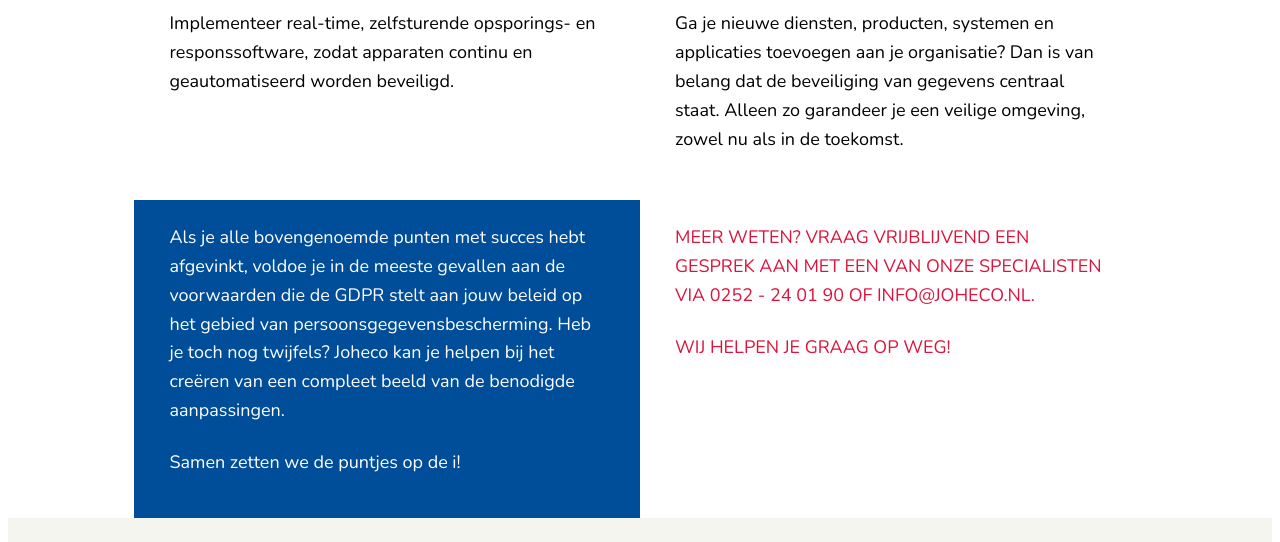
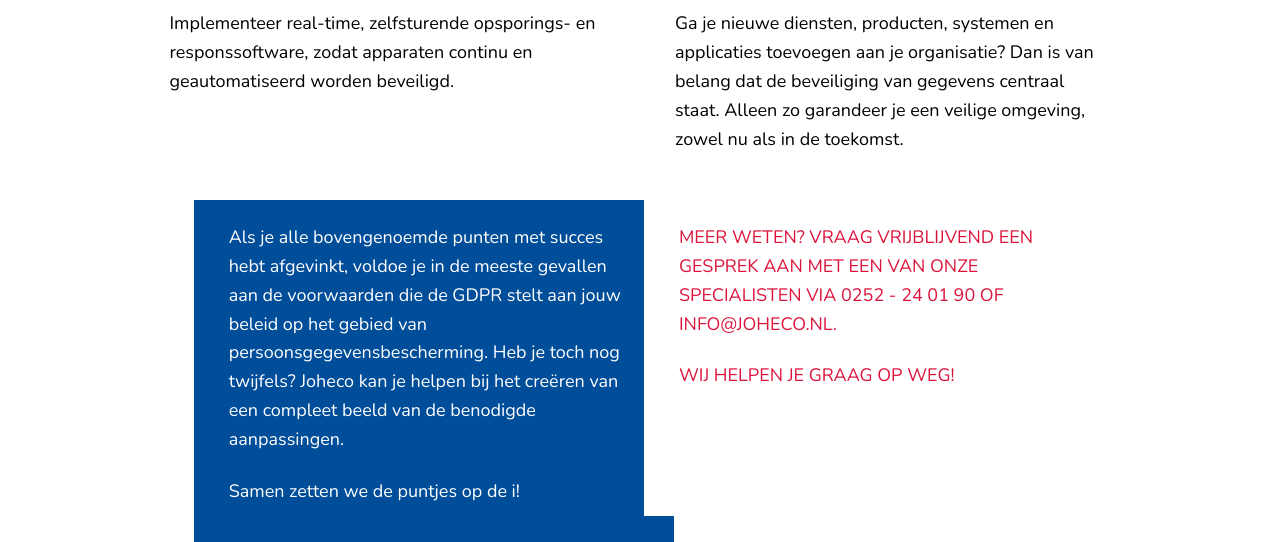
Before and after one commit to evagolabek/joheco-challenge, a plain HTML site: page index.html in a window 1280 px wide. Shown: the part 1711-2253 px from the top of the page. Drawn offline with nearby package versions, Linux system fonts and the light colour scheme.

Commit message:
flex box overlap

```diff
--- a/style.css
+++ b/style.css
@@ -81,16 +81,20 @@ label {
 #box_left {
 	/*margin-left: */
 	background-color: #004d99;
-	width: 40%;
+	width: 38%;
+}
+
+#box_right {
+	width: 35%;
+	background-color: white;
+	/*border: 3px solid red;*/
+	margin-bottom: 30px;
+	margin-left: -30px;
 }
 
 #box_left p {
 	color: white;
-}
-
-#box_right {
-	width: 40%;
-	background-color: white;
+	z-index: 2;
 }
 
 #box_right p {
```
